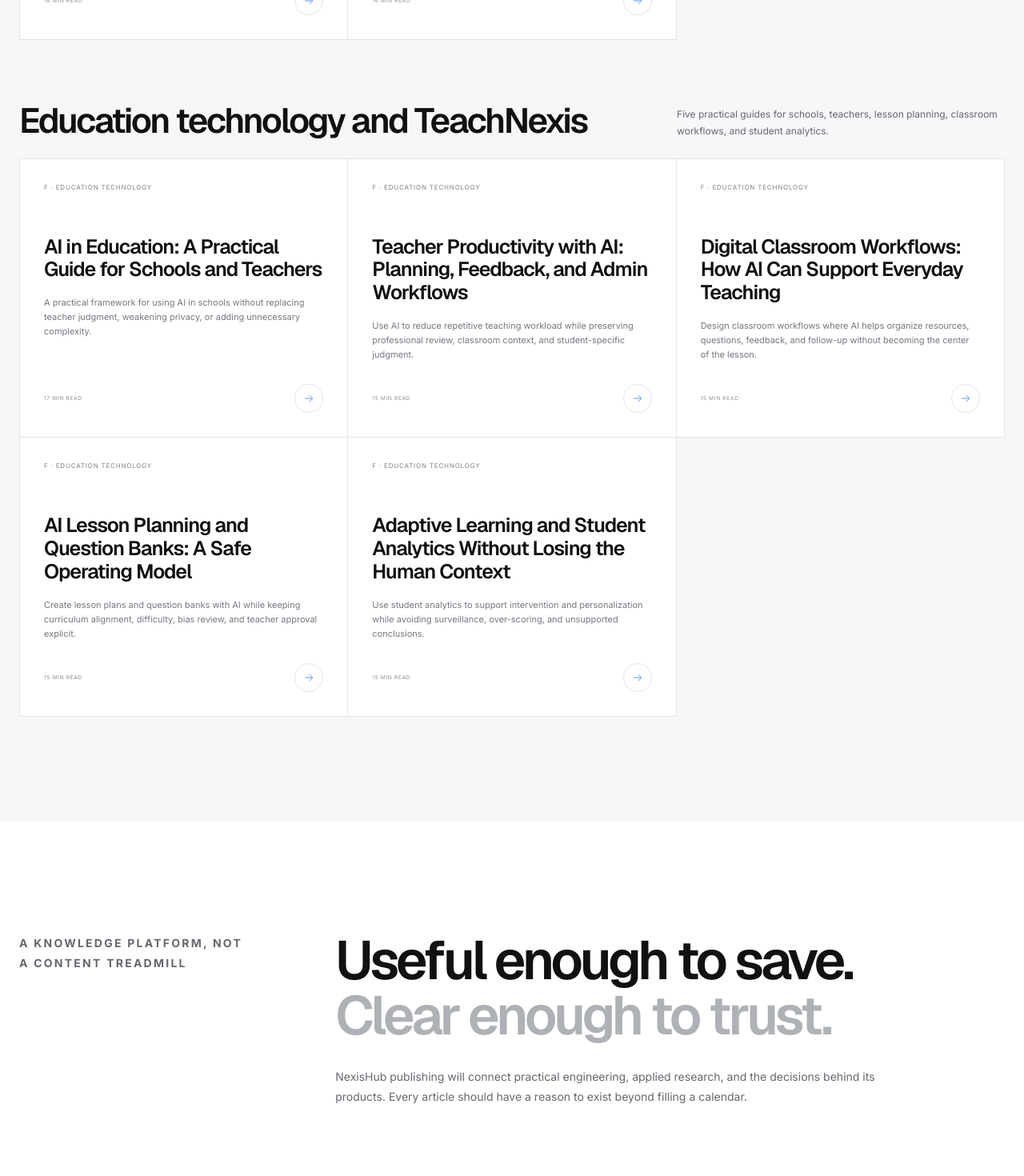
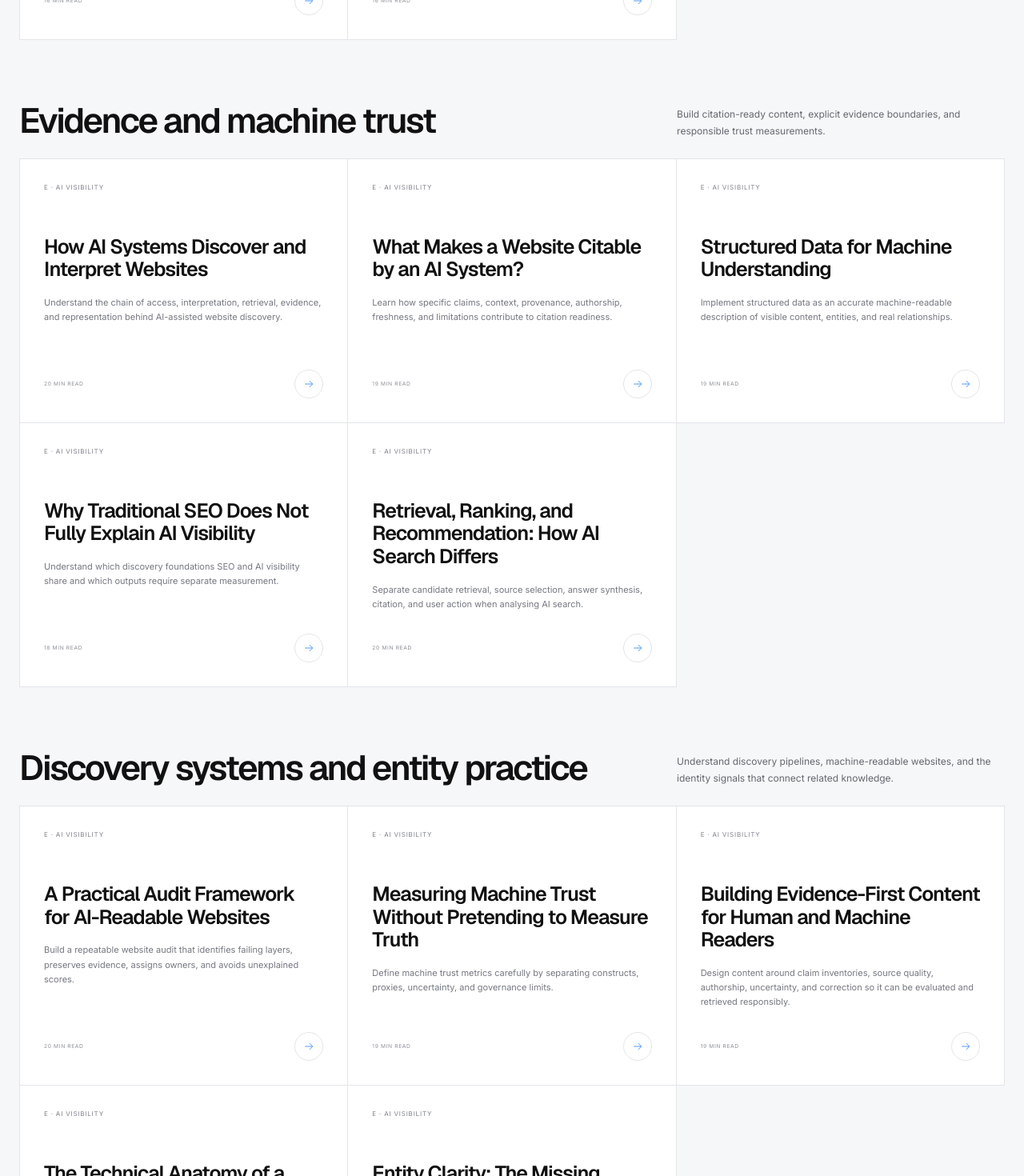
Before and after one commit to kellyxy110/NexisHub, a Next.js app in the folder website/: page /blog in a window 1280 px wide. Shown: the part 4280-5750 px from the top of the page at 80% size. Built offline with nearby package versions, Linux system fonts and the light colour scheme.

Commit message:
fix(blog): expose full visibility archive

```diff
--- a/website/src/app/blog/page.tsx
+++ b/website/src/app/blog/page.tsx
@@ -13,6 +13,8 @@ const blogSections = [
   { title: "AI visibility foundations", description: "Start with the concepts that separate machine discovery from traditional search.", posts: visibilityPosts.slice(0, 5) },
   { title: "Retrieval, entities, and trust", description: "Strengthen the page-level signals that help AI systems extract, understand, and cite content.", posts: visibilityPosts.slice(5, 10) },
   { title: "Measurement and operating rhythm", description: "Turn AI visibility into a repeatable program with source discovery, metrics, and a practical roadmap.", posts: visibilityPosts.slice(10, 15) },
+  { title: "Evidence and machine trust", description: "Build citation-ready content, explicit evidence boundaries, and responsible trust measurements.", posts: visibilityPosts.slice(15, 20) },
+  { title: "Discovery systems and entity practice", description: "Understand discovery pipelines, machine-readable websites, and the identity signals that connect related knowledge.", posts: visibilityPosts.slice(20, 25) },
   { title: "Education technology and TeachNexis", description: "Five practical guides for schools, teachers, lesson planning, classroom workflows, and student analytics.", posts: educationPosts.slice(0, 5) },
 ] as const;
 
```
Also changed, not shown: 1 other file (tests, documents, lock files or other folders).
